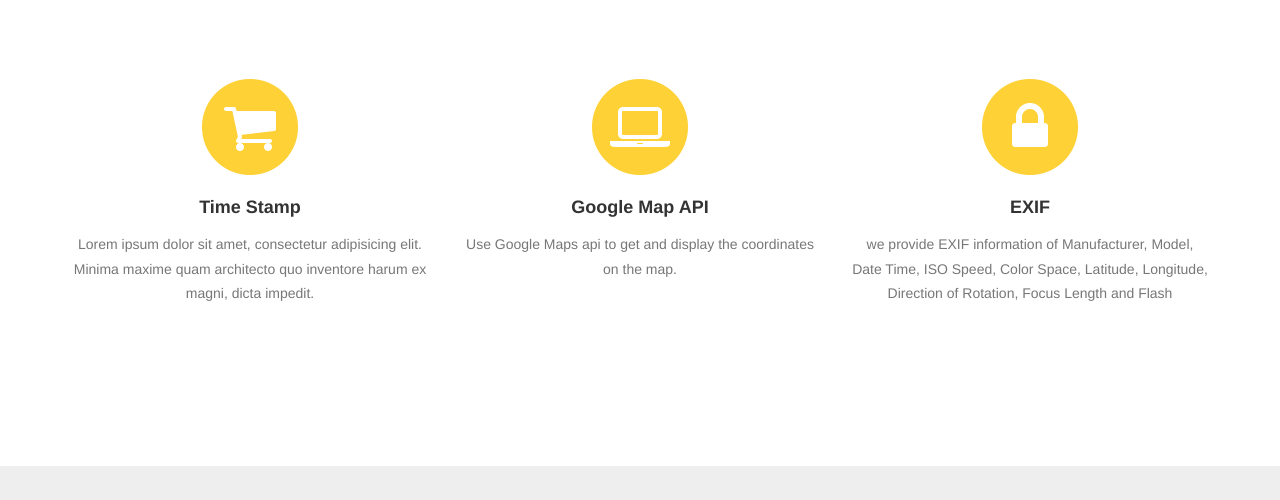
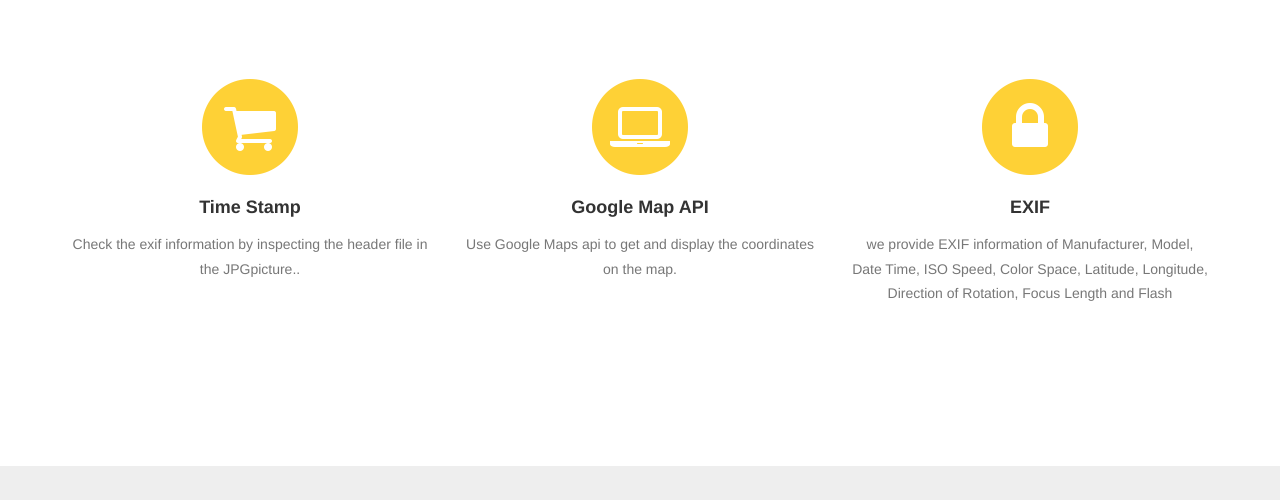
Before and after one commit to tkddnr924/LetsBe, a Django app: page / in a window 1280 px wide. Shown: the part 926-1426 px from the top of the page. Run offline with Django 3.2, Linux system fonts and the light colour scheme; some libraries are stand-ins or nearby versions; some web fonts are replaced.

Commit message:
main page time stamp 내용수정

```diff
--- a/LetsGo/templates/home.html
+++ b/LetsGo/templates/home.html
@@ -68,7 +68,7 @@
                         <i class="fa fa-shopping-cart fa-stack-1x fa-inverse"></i>
                     </span>
                     <h4 class="service-heading">Time Stamp</h4>
-                    <p class="text-muted">Lorem ipsum dolor sit amet, consectetur adipisicing elit. Minima maxime quam architecto quo inventore harum ex magni, dicta impedit.</p>
+                    <p class="text-muted">Check the exif information by inspecting the header file in the JPGpicture..</p>
                 </div>
                 <div class="col-md-4">
                     <span class="fa-stack fa-4x">
```
